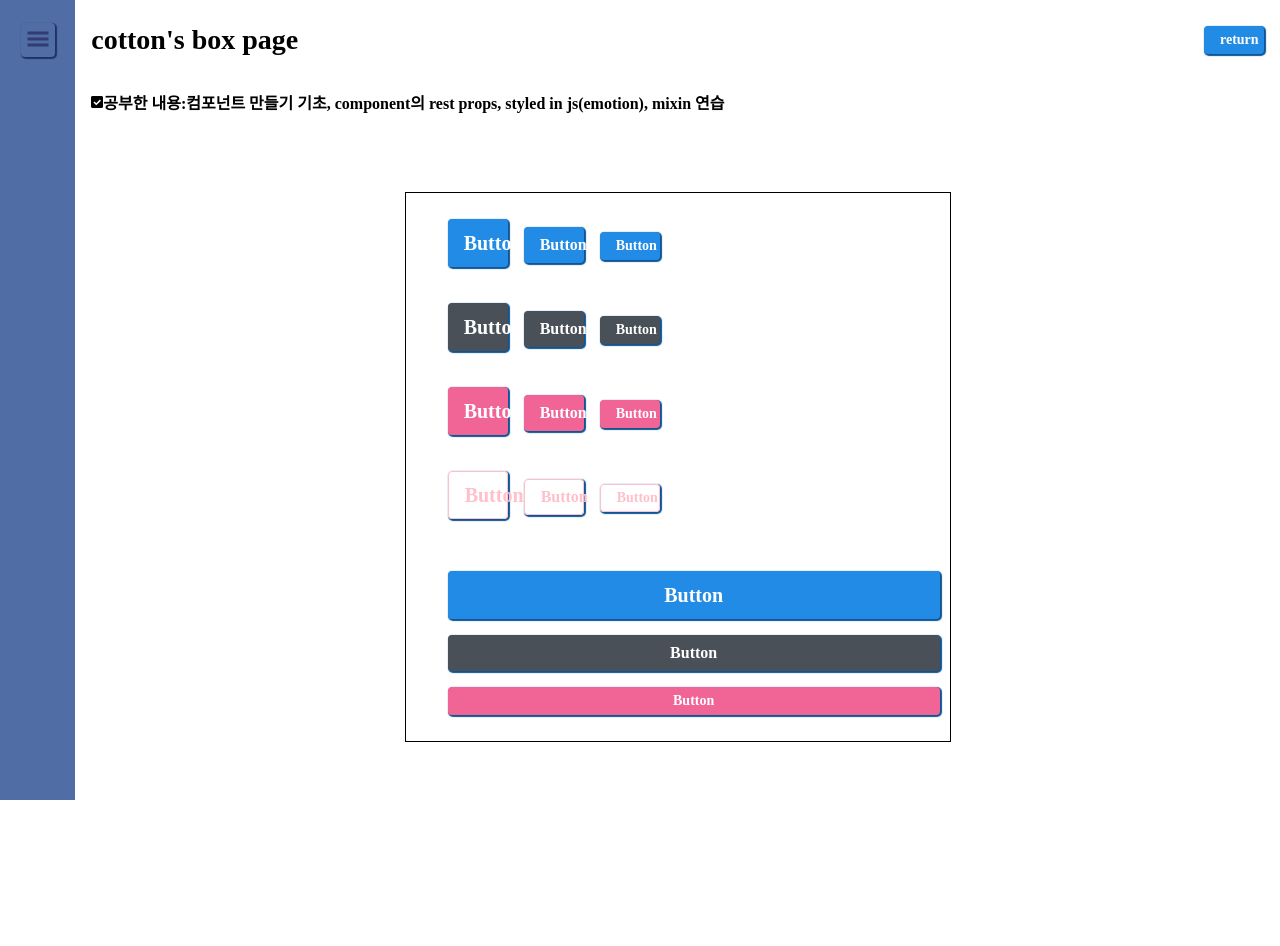
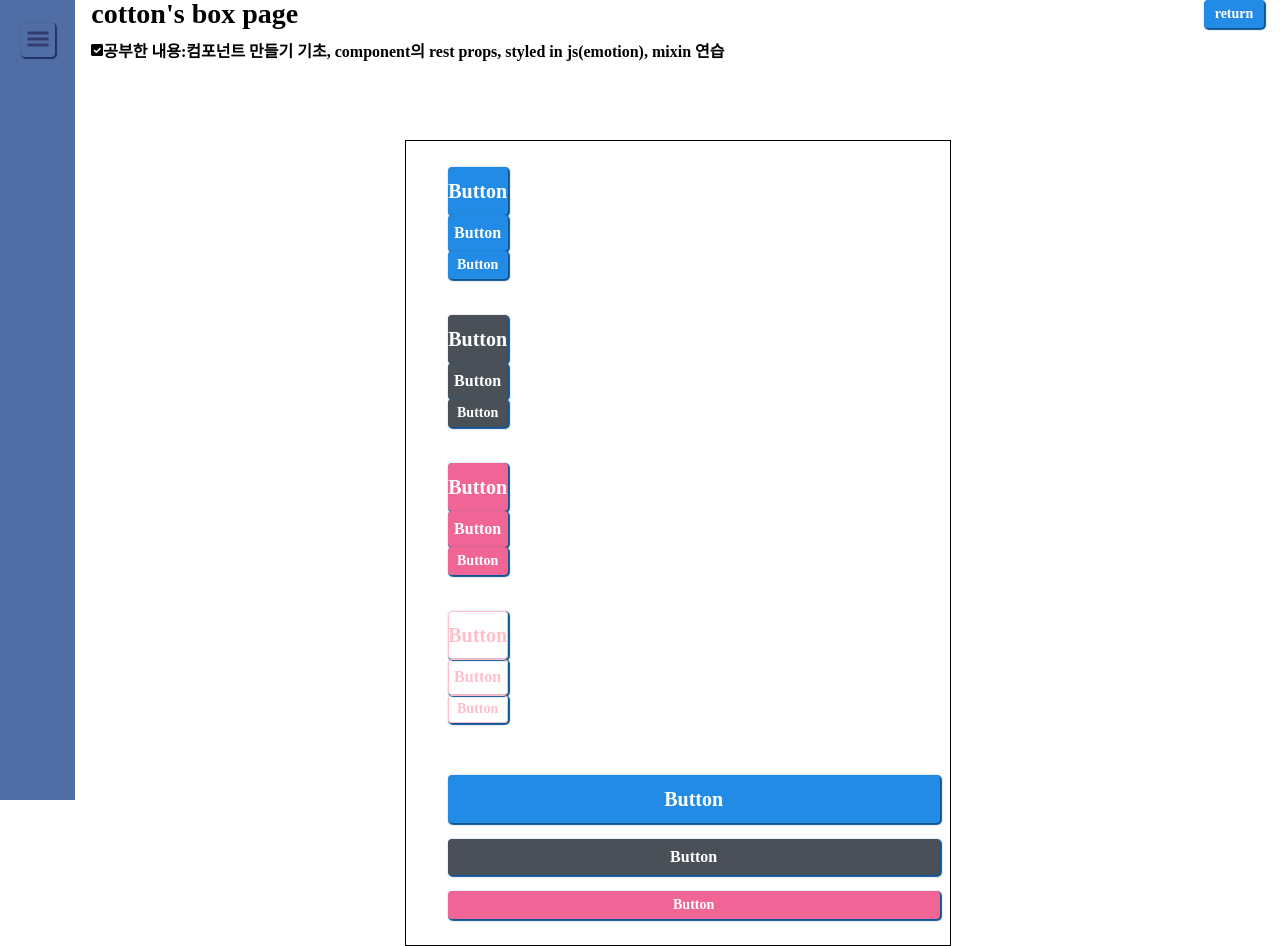
Before and after one commit to beomseok37/nextjs-practice, a Next.js app in the folder follow-todolist/: page /button in a window 1280 px wide. Before the commit the page ends 800 px from the top, so only its background shows below. Built offline with nearby package versions, Linux system fonts and the light colour scheme; a web font is replaced by a local one.

Commit message:
chore: base button 컴포넌트 스타일 수정

```diff
--- a/follow-todolist/src/components/base/Button/style.ts
+++ b/follow-todolist/src/components/base/Button/style.ts
@@ -12,7 +12,8 @@ interface props {
 }
 
 const Button = styled.button<props>`
-  display: inline-flex;
+  display: flex;
+  justify-content: center;
   align-items: center;
   color: white;
   font-weight: bold;
```
